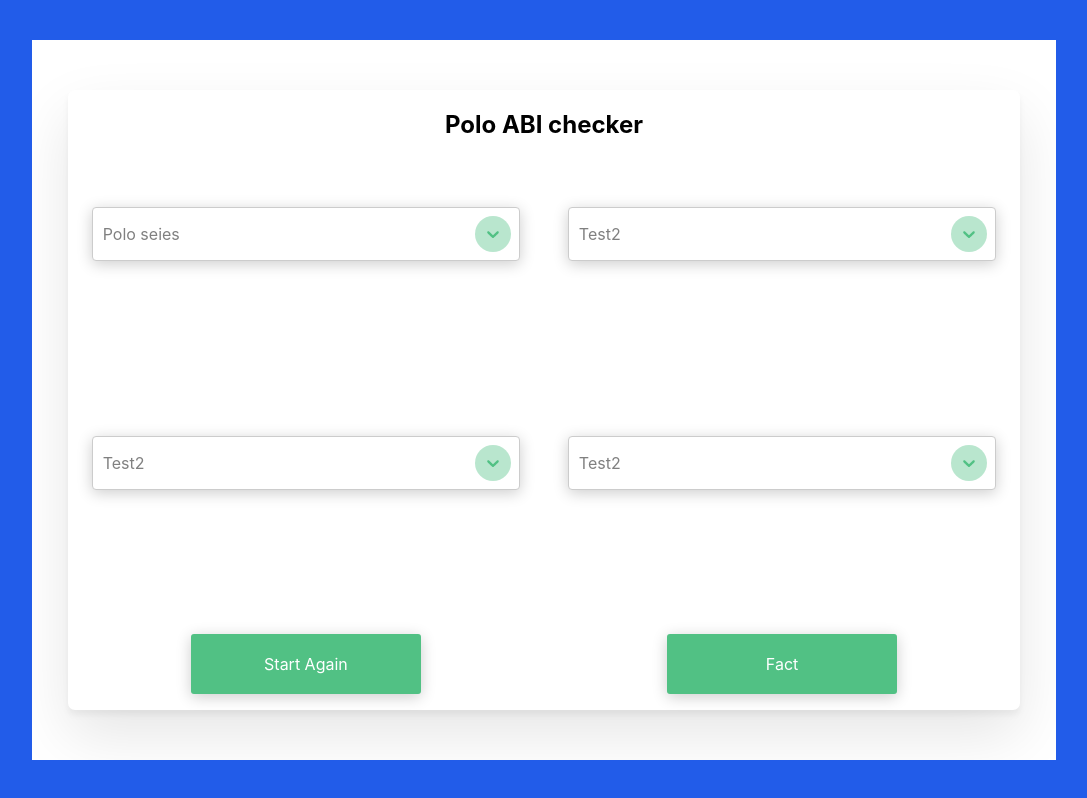
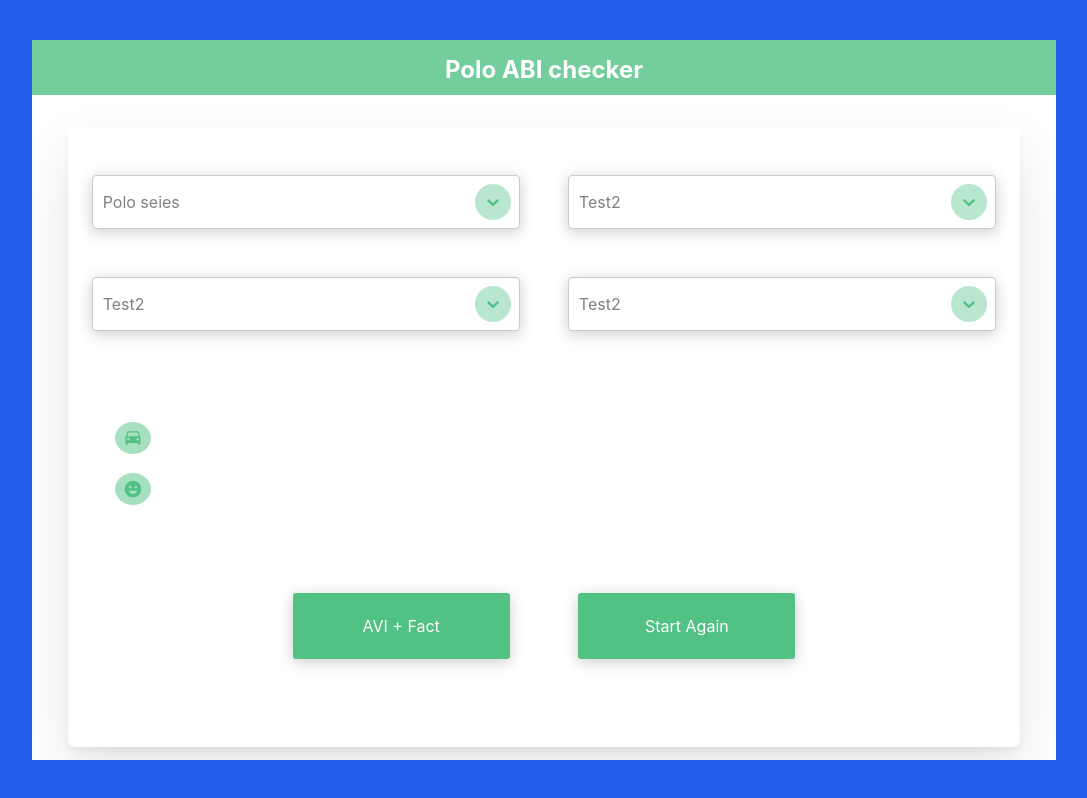
Before and after one commit to UPLukeet/Good-energy-shopping, a React (Create React App) app: page / in a window 1280 px wide. Shown: the whole page, without its empty margins (96-1183 px from the left). Built offline with nearby package versions, Linux system fonts and the light colour scheme.

Commit message:
added material ui icon package and improved responsive styling for tablets

```diff
--- a/package.json
+++ b/package.json
@@ -3,6 +3,8 @@
   "version": "0.1.0",
   "private": true,
   "dependencies": {
+    "@material-ui/core": "^4.11.0",
+    "@material-ui/icons": "^4.9.1",
     "@testing-library/jest-dom": "^5.11.5",
     "@testing-library/react": "^11.1.0",
     "@testing-library/user-event": "^12.1.10",
--- a/src/Components/poloFinder.js
+++ b/src/Components/poloFinder.js
@@ -1,6 +1,8 @@
 import React, { useState } from "react";
 import Data from "./polo-variants.json";
 import Select from "react-select";
+import DriveEtaIcon from '@material-ui/icons/DriveEta';
+import EmojiEmotionsIcon from '@material-ui/icons/EmojiEmotions';
 
 function PoloFinder() {
   const [selectedOption, setSelectedOption] = useState(null);
@@ -33,8 +35,8 @@ function PoloFinder() {
   return (
     <div className="PF_Container">
       <div className="PF_Box">
+        <h2>Polo ABI checker</h2>
         <div className="PF_Content">
-          <h2>Polo ABI checker</h2>
           <div className="PF_Input">
             <Select
               className={"poloOption_container"}
@@ -75,9 +77,13 @@ function PoloFinder() {
               placeholder={"Test2"}
             />
           </div>
+          <div className= "PF_Info">
+            <DriveEtaIcon />
+            <EmojiEmotionsIcon />
+          </div>
           <div className="PF_Buttons">
+            <p>AVI + Fact</p>
             <p>Start Again</p>
-            <p>Fact</p>
           </div>
         </div>
       </div>
--- a/src/Styling/_poloFinder.scss
+++ b/src/Styling/_poloFinder.scss
@@ -9,7 +9,21 @@
         margin: auto;
         background: #FFFFFF;
         display: flex;
+        flex-direction: column;
         overflow: hidden;
+
+
+        h2 {
+            text-align: center;
+            padding: 0;
+            width: 100%;
+            background-color: rgba(81, 193, 132, 0.8);
+            color: white;
+            margin-top: 0;
+            padding-top: 1.5%;
+            padding-bottom: 1%;
+
+        }
 
         .PF_Content {
             display: flex;
@@ -21,14 +35,9 @@
             background: #FFFFFF;
             box-shadow: 0 25px 60px rgba(0, 0, 0, 0.10), 0 5px 6px rgba(0, 0, 0, 0.05);
 
-            h2{
-                text-align: center;
-            }
-
             .PF_Input {
                 display: flex;
                 flex-direction: column;
-                height: 100%;
 
                 .poloOption_container {
                     width: 90%;
@@ -36,7 +45,7 @@
 
 
                     .poloOptions__control {
-                        box-shadow: 0px 3px 15px rgba(0,0,0,0.2);
+                        box-shadow: 0px 3px 15px rgba(0, 0, 0, 0.2);
                         cursor: pointer;
 
                         .poloOptions__indicators {
@@ -56,34 +65,52 @@
 
                     .poloOptions__option:hover {
                         color: white;
-                        background-color: rgba(81, 193, 132, 0.6);
+                        background-color: rgba(81, 193, 132, 0.5);
                         cursor: pointer;
                     }
                 }
             }
 
-            .PF_Buttons{
+            .PF_Info {
                 display: flex;
                 flex-direction: column;
+                margin-top: auto;
 
-                p{
+                svg {
+                    height: 20px;
+                    padding: 6px;
+                    border-radius: 50%;
+                    background-color: rgba(81, 193, 132, 0.5);
+                    color: #51C184;
+                    margin-top: 2%;
+                    margin-left: 5%;
+                }
+
+            }
+
+            .PF_Buttons {
+                display: flex;
+                flex-direction: column;
+                margin-top: auto;
+
+                p {
                     cursor: pointer;
                     text-align: center;
-                    padding: 10px;
+                    padding: 4%;
                     border-radius: 3px;
                     background: #51C184;
                     color: white;
                     width: 60%;
                     margin-left: auto;
                     margin-right: auto;
-                    box-shadow: 0px 3px 15px rgba(0,0,0,0.2);
-                    transition: 0.1s ease-in;
+                    box-shadow: 0px 3px 15px rgba(0, 0, 0, 0.2);
+                    transition: 0.15s ease-in;
                 }
 
-                p:active{
-                    transition: 0.1s ease-in;
+                p:active {
+                    transition: 0.15s ease-in;
                     background: white;
-                    color:  #51C184;
+                    color: #51C184;
                 }
             }
 
@@ -92,10 +119,6 @@
 }
 
 @media only screen and (min-width: 640px) {
-
-}
-
-@media only screen and (min-width: 1025px) {
     .PF_Container {
 
 
@@ -110,36 +133,59 @@
                     flex-direction: row;
 
 
-                .break {
-                    flex-basis: 100%;
-                    height: 0;
-                  }
 
                     .poloOption_container {
                         width: 45%;
                         margin-top: 5%;
+                        margin-bottom: 0;
 
                     }
                 }
 
-                .PF_Buttons{
+                .PF_Buttons {
                     display: flex;
                     flex-direction: row;
+                    width: 60%;
+                    margin: auto;
 
-                    p{
-                        padding: 20px;
-                        border-radius: 3px;
-                        background: #51C184;
-                        color: white;
-                        width: 20%;
-                        margin-left: auto;
-                        margin-right: auto;
+                    p {
+                        width: 30%;
+
+                    }
+
+                }
+
+            }
+        }
+    }
+}
+
+@media only screen and (min-width: 1025px) {
+    .PF_Container {
+
+
+        .PF_Box {
+
+            .PF_Content {
+
+
+                .PF_Input {
+
+                    .poloOption_container {
+
+                    }
+                }
+
+                .PF_Buttons {
+
+                    p {
                         transition: 0.3s ease-in;
                     }
-                    p:hover{
+
+                    p:hover {
                         transition: 0.3s ease-in;
                         background: white;
-                        color:  #51C184;
+                        color: #51C184;
                     }
                 }
 
```
Also changed, not shown: 2 other files (tests, documents, lock files or other folders).
